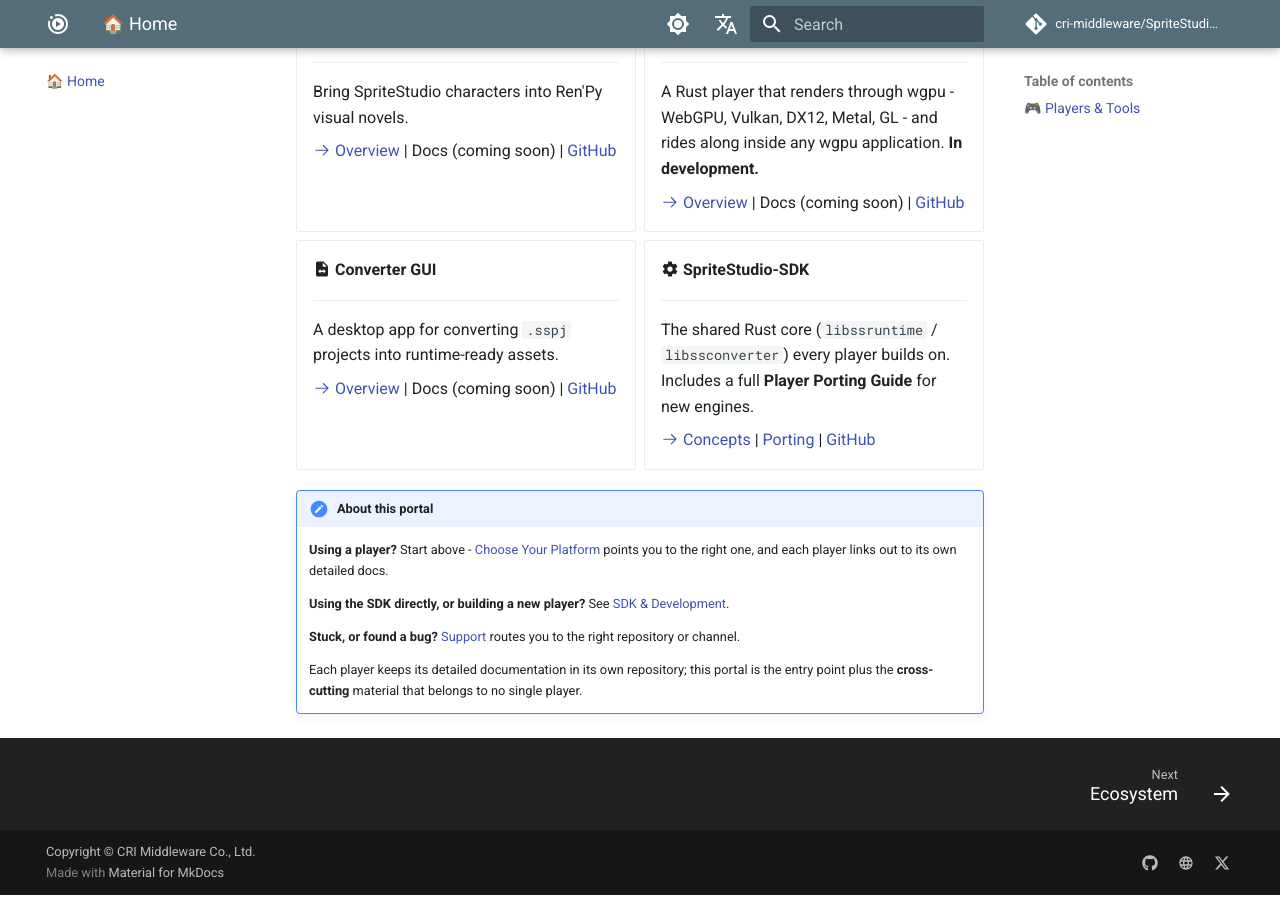
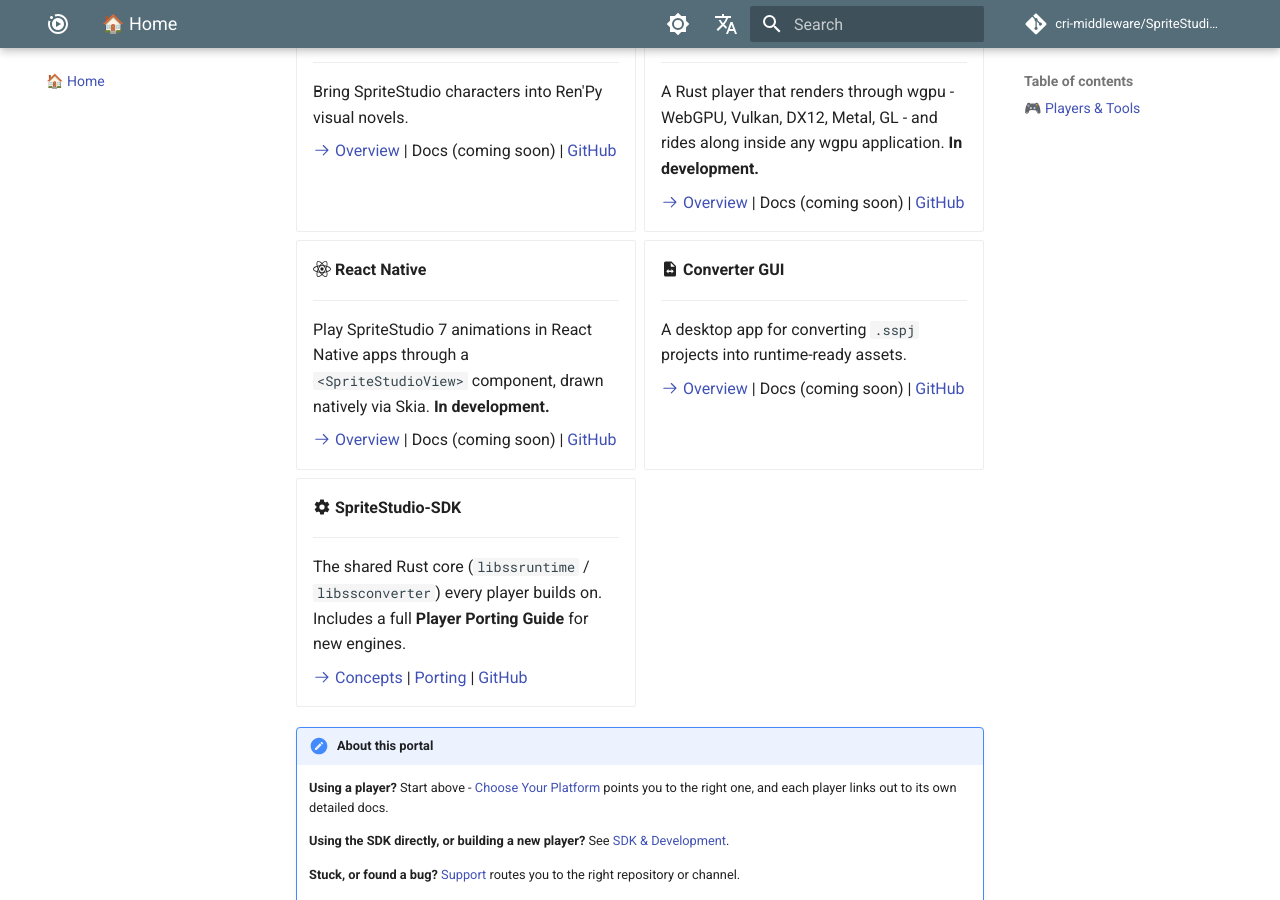
Before and after one commit to cri-middleware/SpriteStudio-Docs, an MkDocs documentation site: the page built from docs/en/index.md, in a window 1280 px wide and 900 px high, scrolled down 967 px. Built offline with MkDocs 1.6.1 and Material for MkDocs 9.7.7, drawn with Linux system fonts in a browser that asks for light colours; comment, search, counter and statistics services are not loaded.

Commit message:
docs: add SSPlayerForReactNative to the portal
A React Native player is in development in the sibling repository, so the
portal needs an entry for it. Same scope as SSPlayerForWgpu got: a thin
entry page, a nav slot, and a landing card -- and nothing else.

It stays out of the cross-cutting lists (license.md, support.md,
feature-support.md, choose-your-platform.md, conversion.md) until it ships,
exactly as the wgpu player does. The npm package is not published, no
physical device has been tried, and masks/effects/events are still missing;
listing it beside the shipped players would misrepresent all three.

The one distinguishing fact the page carries is the design decision its
Phase 0 measurement settled: the native layer bakes the geometry *and*
issues the draw through React Native Skia, so JavaScript's per-frame job is
one call per player rather than a crossing per vertex. Plus the one
practical consequence for a reader comparing players -- React Native has no
editor to host an importer in, so conversion is a host-side ssconverter-cli
step, unlike Flutter's bundled ssconvert or Unity's and Godot's importers.

No version numbers, requirement tables or package names: those would have to
be chased across the sibling repo on every release.

Verified: both locales build --strict clean, and :simple-react: resolves to
an inline SVG in the landing card rather than leaking as literal text.

```diff
--- a/docs/en/index.md
+++ b/docs/en/index.md
@@ -78,6 +78,17 @@ hosted converter, no install.
     Docs (coming soon) |
     [GitHub](https://github.com/cri-middleware/SSPlayerForWgpu)
 
+-   :simple-react: __React Native__
+
+    ---
+
+    Play SpriteStudio 7 animations in React Native apps through a `<SpriteStudioView>`
+    component, drawn natively via Skia. **In development.**
+
+    [:octicons-arrow-right-24: Overview](./players/react-native.md) |
+    Docs (coming soon) |
+    [GitHub](https://github.com/cri-middleware/SSPlayerForReactNative)
+
 -   :material-file-swap: __Converter GUI__
 
     ---
--- a/mkdocs.ja.yml
+++ b/mkdocs.ja.yml
@@ -58,6 +58,7 @@ nav:
       - Flutter: players/flutter.md
       - Ren'Py: players/renpy.md
       - Rust（wgpu）: players/wgpu.md
+      - React Native: players/react-native.md
       - コンバーター GUI: players/converter.md
   - 🛠️ SDK・開発者向け:
       - コンセプト: sdk/concepts.md
--- a/mkdocs.yml
+++ b/mkdocs.yml
@@ -53,6 +53,7 @@ nav:
       - Flutter: players/flutter.md
       - Ren'Py: players/renpy.md
       - Rust (wgpu): players/wgpu.md
+      - React Native: players/react-native.md
       - Converter GUI: players/converter.md
   - 🛠️ SDK & Development:
       - Concepts: sdk/concepts.md
```
Also changed, not shown: docs/en/players/react-native.md (added, +22 -0 lines), docs/ja/index.md (+11 -0 lines), docs/ja/players/react-native.md (added, +23 -0 lines).
